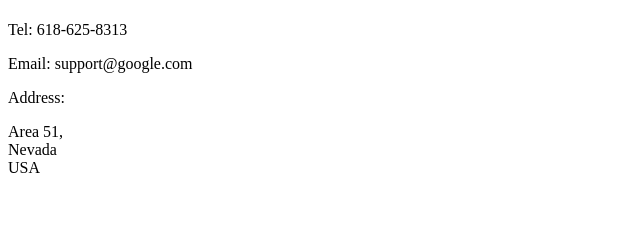
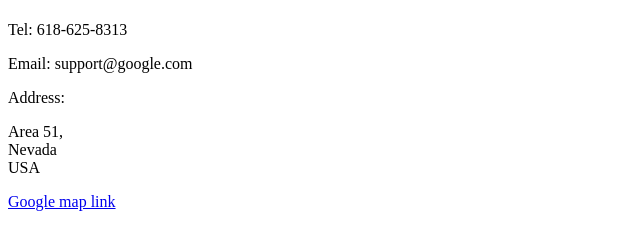
Before and after one commit to Inferno3345/Portfolio, a plain HTML site: page pages/contact.html in a window 1280 px wide. Shown: the part 59-308 px from the top of the page, without its empty margins (0-640 px from the left). Drawn offline with Linux system fonts and the light colour scheme.

Commit message:
Update contact.html

```diff
--- a/pages/contact.html
+++ b/pages/contact.html
@@ -16,5 +16,7 @@
         Nevada<br />
         USA<br />
         </p>
+        <a href="https://www.google.com/maps/@42.9533915,-77.663256,3a,75y,84.91h,40.44t/data=!3m6!1e1!3m4!1sGIOv86zJO8zAy3hLR3jdXQ!2e0!7i3328!8i1664?hl=en">Google
+        map link</a>
     </body>
 </html>
```
